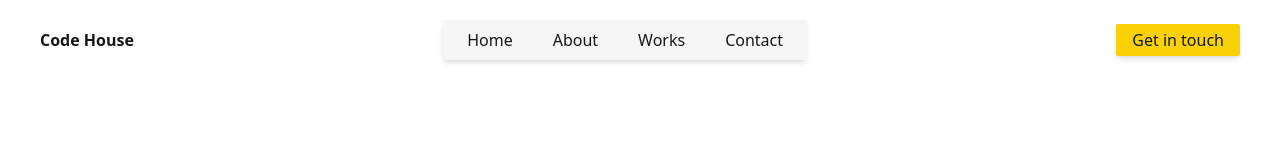
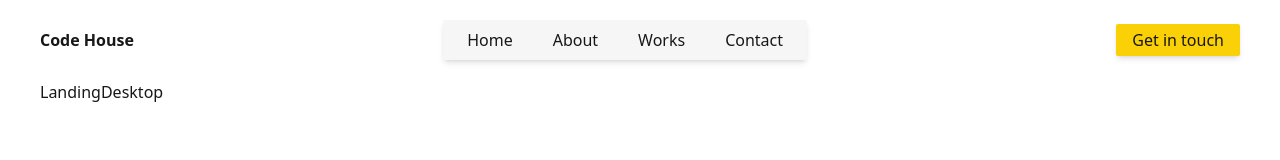
Before and after one commit to joheee/frontend-code-house, a Next.js app: page / in a window 1280 px wide. Shown: the top 160 px of the page. Built offline with nearby package versions, Linux system fonts and the light colour scheme.

Commit message:
padding component

```diff
--- /dev/null
+++ b/src/app/landing/LandingComponent.tsx
@@ -0,0 +1,10 @@
+import PaddingComponent from "../padding/PaddingComponent";
+import LandingDesktop from "./LandingDesktop";
+
+export default function LandingComponent() {
+  return (
+    <PaddingComponent>
+      <LandingDesktop />
+    </PaddingComponent>
+  );
+}
--- /dev/null
+++ b/src/app/landing/LandingDesktop.tsx
@@ -0,0 +1,5 @@
+export default function LandingDesktop() {
+  return (
+    <div>LandingDesktop</div>
+  )
+}
--- a/src/app/navigation/NavigationComponent.tsx
+++ b/src/app/navigation/NavigationComponent.tsx
@@ -1,4 +1,3 @@
-import React from "react";
 import NavigationDesktop from "./NavigationDesktop";
 import NavigationMobile from "./NavigationMobile";
 
--- /dev/null
+++ b/src/app/padding/PaddingComponent.tsx
@@ -0,0 +1,5 @@
+import { PaddingInterface } from "./interface";
+
+export default function PaddingComponent(padding: PaddingInterface) {
+  return <div className={`${padding.className} px-10`}>{padding.children}</div>;
+}
--- /dev/null
+++ b/src/app/padding/interface.ts
@@ -0,0 +1,4 @@
+export interface PaddingInterface {
+  children: React.ReactNode;
+  className?: string;
+}
--- a/src/app/page.tsx
+++ b/src/app/page.tsx
@@ -1,9 +1,11 @@
+import LandingComponent from "./landing/LandingComponent";
 import NavigationComponent from "./navigation/NavigationComponent";
 
 export default function Home() {
   return (
-    <div className="test">
+    <div>
       <NavigationComponent />
+      <LandingComponent />
     </div>
   );
 }
```
